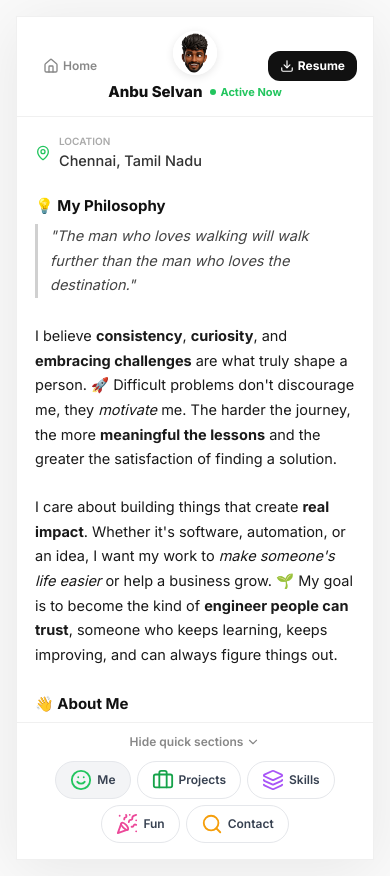
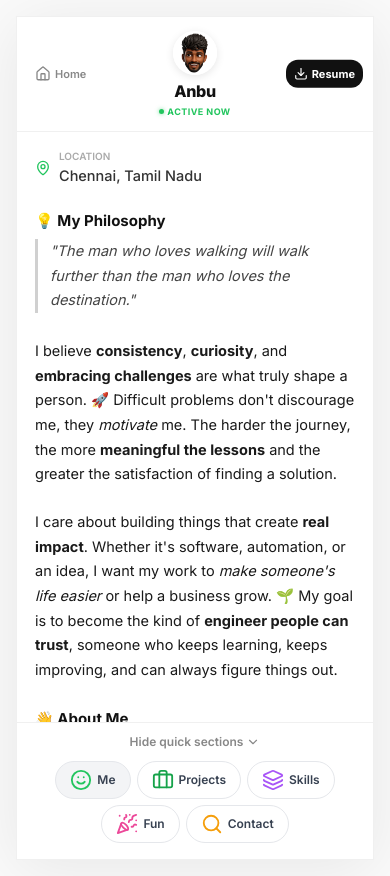
Before and after one commit to anbu-max/Anbuselvan, a Next.js app: page /me in a window 390 px wide. Built offline with nearby package versions, Linux system fonts and the light colour scheme.

Commit message:
Enhance mobile responsiveness and refine navbar UI

```diff
--- a/src/app/(pages)/layout.tsx
+++ b/src/app/(pages)/layout.tsx
@@ -92,6 +92,8 @@ export default function PagesLayout({ children }: { children: React.ReactNode })
       @media (max-width: 640px) {
         .portfolio-shell { border-radius: 0 !important; height: 100vh !important; }
         .portfolio-content { padding: 16px 18px !important; font-size: 13.5px !important; }
+        .home-btn { left: 10px !important; padding: 6px 8px !important; font-size: 11px !important; gap: 4px !important; }
+        .resume-btn { right: 10px !important; padding: 6px 8px !important; font-size: 11px !important; gap: 4px !important; }
       }
       `}</style>
       <div style={{ minHeight: "100vh", display: "flex", alignItems: "center", justifyContent: "center", background: "#fafafa", fontFamily: "'Inter',-apple-system,sans-serif", padding: "1rem" }}>
@@ -100,9 +102,9 @@ export default function PagesLayout({ children }: { children: React.ReactNode })
           <header style={{ display: "flex", flexDirection: "column", alignItems: "center", padding: "14px 16px 12px", borderBottom: "1px solid #f0f0f0", background: "#fff", flexShrink: 0, position: "relative" }}>
             <Link href="/" className="home-btn" style={{ position: "absolute", left: 16, top: "50%", transform: "translateY(-50%)" }}><HomeIcon size={16} /> Home</Link>
             <img src="/img/MainAvt.png" alt="Anbu Selvan" className="navbar-avatar" style={{ borderRadius: "50%", objectFit: "cover", border: "2px solid #fff", boxShadow: "0 2px 8px rgba(0,0,0,.1)" }} />
-            <div style={{ display: "flex", alignItems: "center", gap: 8, marginTop: 6 }}>
-              <span style={{ fontWeight: 800, fontSize: 15, color: "#111" }}>Anbu Selvan</span>
-              <span style={{ fontSize: 11, color: "#22c55e", fontWeight: 700, display: "flex", alignItems: "center", gap: 4 }}><span style={{ width: 6, height: 6, borderRadius: "50%", background: "#22c55e", display: "inline-block" }} /> Active Now</span>
+            <div style={{ display: "flex", flexDirection: "column", alignItems: "center", gap: 2, marginTop: 4 }}>
+              <span style={{ fontWeight: 800, fontSize: 16, color: "#111", letterSpacing: "-0.02em" }}>Anbu</span>
+              <span style={{ fontSize: 9, color: "#22c55e", fontWeight: 700, display: "flex", alignItems: "center", gap: 3, textTransform: "uppercase", letterSpacing: "0.05em" }}><span style={{ width: 5, height: 5, borderRadius: "50%", background: "#22c55e", display: "inline-block", boxShadow: "0 0 4px rgba(34,197,94,0.6)" }} /> Active Now</span>
             </div>
             <a href="/resume/anbu-selvan-resume.pdf" download="Anbu_Selvan_Resume.pdf" className="resume-btn"><Download size={14} /> Resume</a>
           </header>
--- a/src/app/page.tsx
+++ b/src/app/page.tsx
@@ -37,7 +37,14 @@ export default function Home() {
     <>
       <style>{`@keyframes float{0%,100%{transform:translateY(0)}50%{transform:translateY(-8px)}}
       .tabcard{transition:all .2s ease; user-select:none; text-decoration:none;}
-      .tabcard:hover{transform:translateY(-4px);box-shadow:0 8px 24px rgba(0,0,0,.06);border-color:rgba(0,0,0,.12);background:rgba(255,255,255,0.6)!important;}`}</style>
+      .tabcard:hover{transform:translateY(-4px);box-shadow:0 8px 24px rgba(0,0,0,.06);border-color:rgba(0,0,0,.12);background:rgba(255,255,255,0.6)!important;}
+      .tabs-grid { display: grid; grid-template-columns: repeat(5, 1fr); gap: 14px; width: 100%; max-width: 680px; }
+      @media (max-width: 768px) {
+        .tabs-grid { grid-template-columns: repeat(3, 1fr); gap: 12px; }
+      }
+      @media (max-width: 480px) {
+        .tabs-grid { grid-template-columns: repeat(2, 1fr); gap: 10px; }
+      }`}</style>
       <div style={{ position: "relative", minHeight: "100vh", background: "#fafafa", fontFamily: "'Inter',-apple-system,BlinkMacSystemFont,'Segoe UI',sans-serif", overflow: "hidden" }}>
         <FluidSimulation />
         {/* Faint watermark */}
@@ -70,7 +77,7 @@ export default function Home() {
           </div>
 
           {/* Tab cards */}
-          <div style={{ display: "grid", gridTemplateColumns: "repeat(5, 1fr)", gap: 14, width: "100%", maxWidth: 680 }}>
+          <div className="tabs-grid">
             {TABS.map(tab => (
               <Link key={tab.key} href={tab.path} className="tabcard" style={{ pointerEvents: "auto", background: "rgba(255,255,255,.4)", backdropFilter: "blur(16px)", border: "1px solid rgba(255,255,255,0.5)", borderRadius: 20, padding: "20px 8px", display: "flex", flexDirection: "column", alignItems: "center", gap: 6, cursor: "pointer", boxShadow: "0 4px 15px rgba(0,0,0,.05)" }}>
                 <span style={{ color: tab.color, display: "flex" }}>{tab.icon}</span>
```
